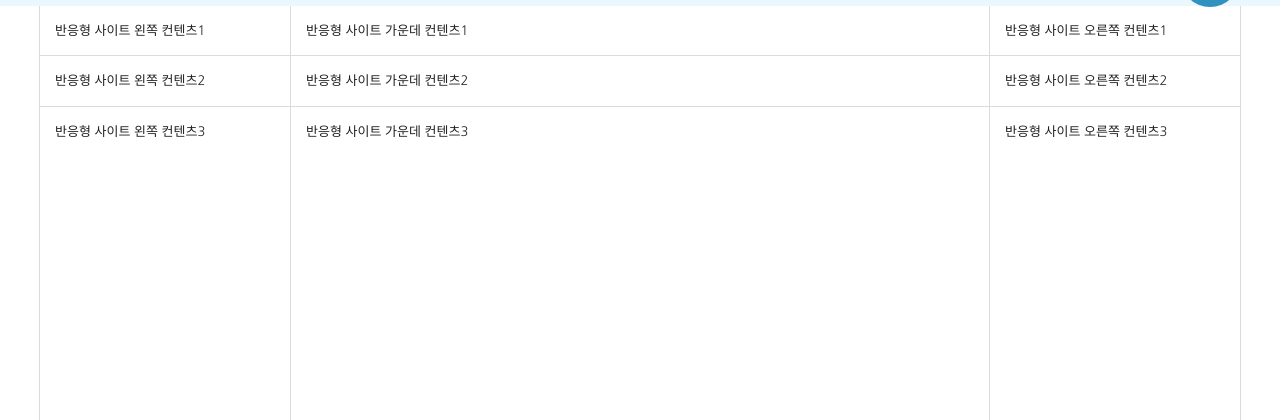
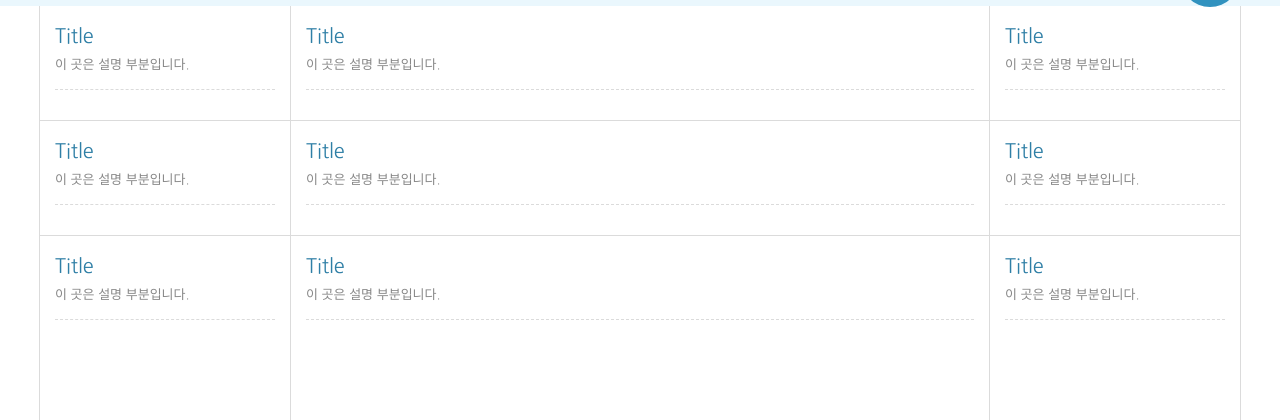
Before and after one commit to dlgmltjr0925/reponsive-web-tutorial, a website: page public/index.html in a window 1280 px wide. Shown: the part 380-800 px from the top of the page. Drawn offline with Linux system fonts and the light colour scheme; a web font is replaced by a local one.

Commit message:
컨텐츠 타이틀

```diff
--- a/public/css/style.css
+++ b/public/css/style.css
@@ -244,6 +244,18 @@ body {
   padding: 15px;
   border-bottom: 1px solid #dbdbdb;
 }
+.column .col_tit {
+  font-size: 20px;
+  color: #2f7fa6;
+  padding-bottom: 5px;
+}
+.column .col_desc {
+  border-bottom: 1px dashed #dbdbdb;
+  padding-bottom: 15px;
+  margin-bottom: 15px;
+  color: #878787;
+  line-height: 18px;
+}
 .column.col1 {
 }
 .column.col2 {
--- a/public/index.html
+++ b/public/index.html
@@ -169,21 +169,93 @@
                 <h2 class="ir_su">반응형 사이트 컨텐츠</h2>
                 <section id="cont_left">
                     <h3 class="ir_su">반응형사이트 왼쪽 컨텐츠</h3>
-                    <article class="column col1"><h4>반응형 사이트 왼쪽 컨텐츠1</h4></article>
-                    <article class="column col2"><h4>반응형 사이트 왼쪽 컨텐츠2</h4></article>
-                    <article class="column col3"><h4>반응형 사이트 왼쪽 컨텐츠3</h4></article>
+                    <!-- col1 -->
+                    <article class="column col1">
+                        <h4 class="col_tit">Title</h4>
+                        <p class="col_desc">이 곳은 설명 부분입니다.</p>
+                        <!--  -->
+
+                        <!-- // -->
+                    </article>
+                    <!-- //col1 -->
+                    <!-- col2 -->
+                    <article class="column col2">
+                        <h4 class="col_tit">Title</h4>
+                        <p class="col_desc">이 곳은 설명 부분입니다.</p>
+                        <!--  -->
+
+                        <!-- // -->
+                    </article>
+                    <!-- //col2 -->
+                    <!-- col3 -->
+                    <article class="column col3">
+                        <h4 class="col_tit">Title</h4>
+                        <p class="col_desc">이 곳은 설명 부분입니다.</p>
+                        <!--  -->
+
+                        <!-- // -->
+                    </article>
+                    <!-- //col3 -->
                 </section>
                 <section id="cont_center">
                     <h3 class="ir_su">반응형 사이트 가운데 컨텐츠</h3>
-                    <article class="column col4"><h4>반응형 사이트 가운데 컨텐츠1</h4></article>
-                    <article class="column col5"><h4>반응형 사이트 가운데 컨텐츠2</h4></article>
-                    <article class="column col6"><h4>반응형 사이트 가운데 컨텐츠3</h4></article>
+                    <!-- col4 -->
+                    <article class="column col4">
+                        <h4 class="col_tit">Title</h4>
+                        <p class="col_desc">이 곳은 설명 부분입니다.</p>
+                        <!--  -->
+
+                        <!-- // -->
+                    </article>
+                    <!-- //col4 -->
+                    <!-- col5 -->
+                    <article class="column col5">
+                        <h4 class="col_tit">Title</h4>
+                        <p class="col_desc">이 곳은 설명 부분입니다.</p>
+                        <!--  -->
+
+                        <!-- // -->
+                    </article>
+                    <!-- //col5 -->
+                    <!-- col6 -->
+                    <article class="column col6">
+                        <h4 class="col_tit">Title</h4>
+                        <p class="col_desc">이 곳은 설명 부분입니다.</p>
+                        <!--  -->
+
+                        <!-- // -->
+                    </article>
+                    <!-- //col6 -->
                 </section>
                 <section id="cont_right">
                     <h3 class="ir_su">반응형 사이트 오른쪽 컨텐츠</h3>
-                    <article class="column col7"><h4>반응형 사이트 오른쪽 컨텐츠1</h4></article>
-                    <article class="column col8"><h4>반응형 사이트 오른쪽 컨텐츠2</h4></article>
-                    <article class="column col9"><h4>반응형 사이트 오른쪽 컨텐츠3</h4></article>
+                    <!-- col7 -->
+                    <article class="column col7">
+                        <h4 class="col_tit">Title</h4>
+                        <p class="col_desc">이 곳은 설명 부분입니다.</p>
+                        <!--  -->
+
+                        <!-- // -->
+                    </article>
+                    <!-- //col7 -->
+                    <!-- col8 -->
+                    <article class="column col8">
+                        <h4 class="col_tit">Title</h4>
+                        <p class="col_desc">이 곳은 설명 부분입니다.</p>
+                        <!--  -->
+
+                        <!-- // -->
+                    </article>
+                    <!-- //col8 -->
+                    <!-- col9 -->
+                    <article class="column col9">
+                        <h4 class="col_tit">Title</h4>
+                        <p class="col_desc">이 곳은 설명 부분입니다.</p>
+                        <!--  -->
+
+                        <!-- // -->
+                    </article>
+                    <!-- //col9 -->
                 </section>
             </div>
         </section>
```
